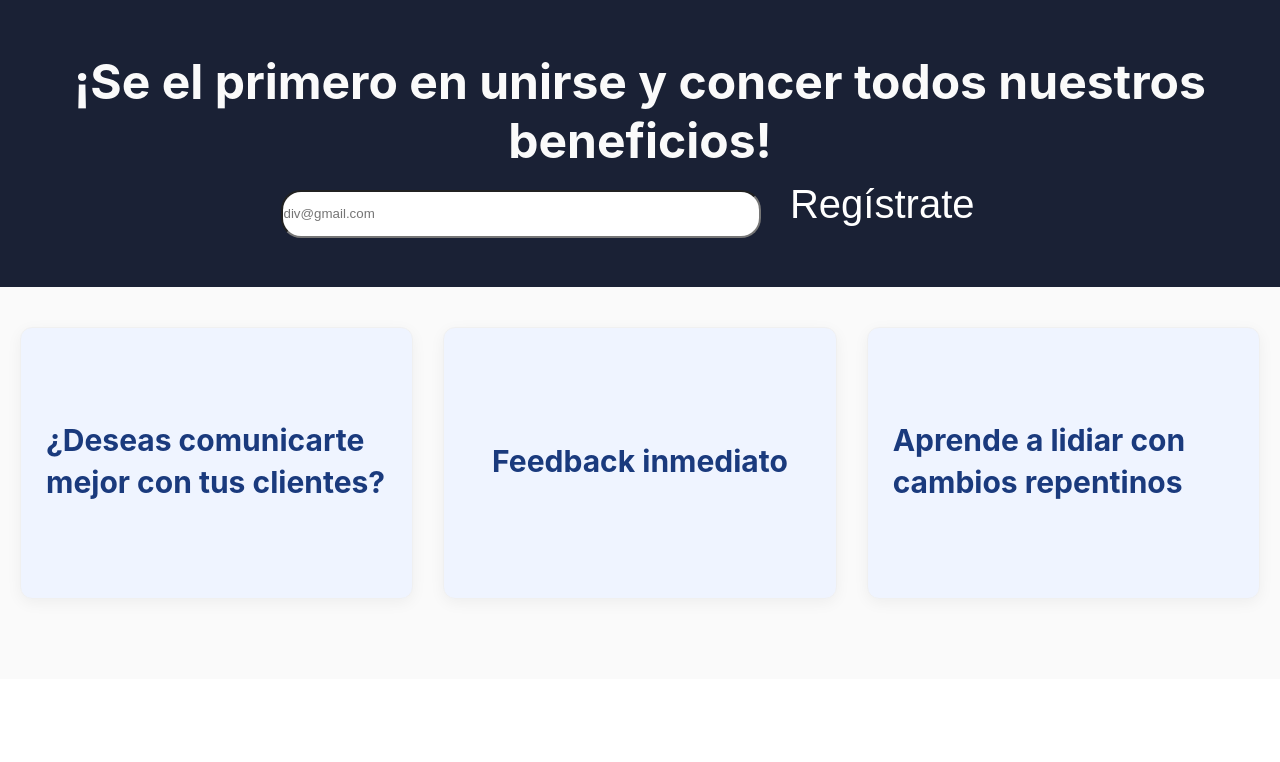
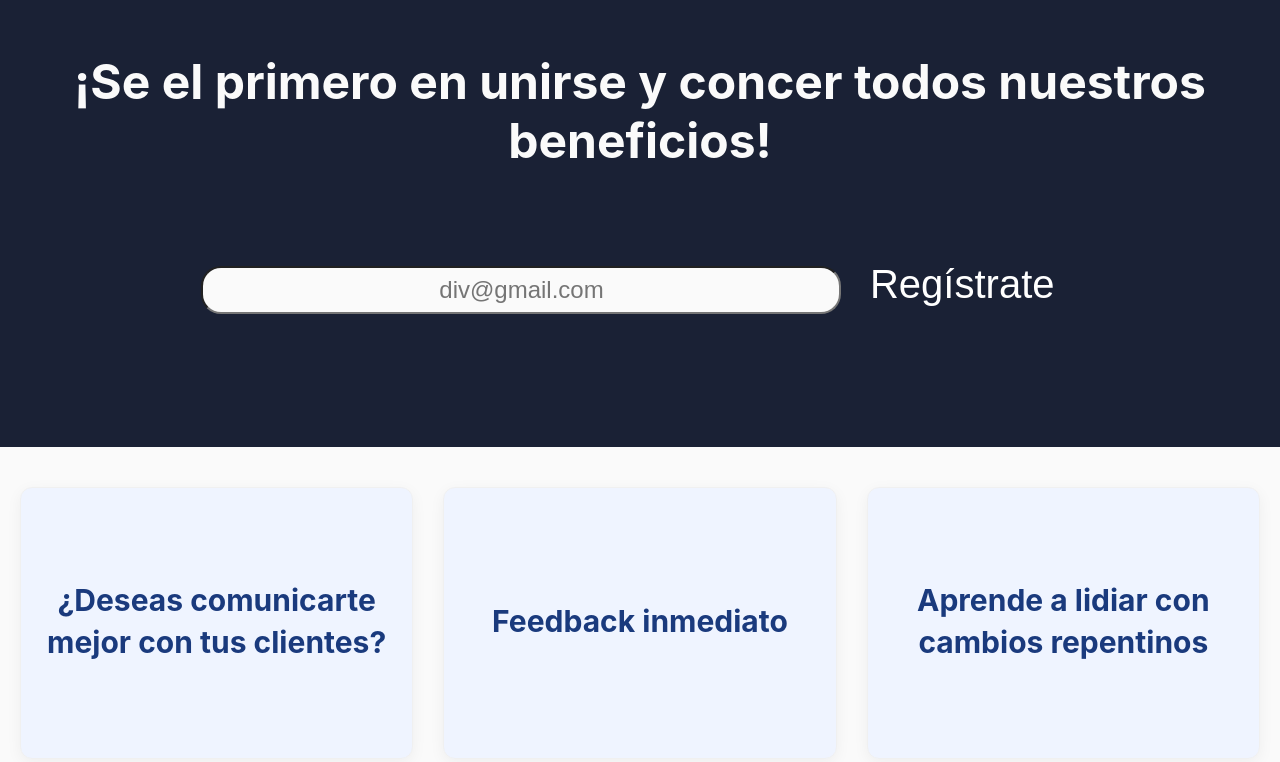
Before and after one commit to Camila-Zubia/ProyectoInnovacion_LandingPage, a plain HTML site: page inicio.html in a window 1280 px wide. Shown: the part 900-1662 px from the top of the page. Drawn offline with Linux system fonts and the light colour scheme.

Commit message:
:/ te odio css

```diff
--- a/CSS/styles.css
+++ b/CSS/styles.css
@@ -45,6 +45,7 @@ body {
 .cartel {
     text-align: center;
     background-color: #1A2135;
+    padding-bottom: 5rem;
 }
 
 .cartel h1 {
@@ -62,14 +63,21 @@ body {
 .unirse h2{
     color: #fafafa;
     font-size: 3rem;
+    padding-bottom: 5rem;
+}
+
+.unirse span{
+    align-items: center;
 }
 
 .correo{
-    color: #fafafa;
+    background-color: #fafafa;
+    color: #1A2135;
     border-radius: 20px;
-    width: 30rem;
+    width: 40rem;
     height: 3rem;
-    font-display: center;
+    text-align: center;
+    font-size: 1.5rem;
 }
 
 .btn-registrarse {
@@ -131,6 +139,7 @@ body {
     justify-content: center;
     align-items: center;
     border: 1px solid #f0f0f0;
+    text-align: center;
 }
 
 .card-front {
--- a/inicio.html
+++ b/inicio.html
@@ -22,12 +22,12 @@
     <section class="cartel">
         <h1>¡Próximamente!</h1>
         <img src="recursos/grande.jpg" alt="imagen grande" class="imagen-fondo">
-        <div>
-            <span class="unirse">
-                <h2>¡Se el primero en unirse y concer todos nuestros beneficios!</h2>
+        <div class="unirse">
+            <h2>¡Se el primero en unirse y concer todos nuestros beneficios!</h2>
+            <span>
                 <input type="text" class="correo" placeholder="div@gmail.com">
+                <button class="btn-registrarse">Regístrate</button>
             </span>
-            <button class="btn-registrarse">Regístrate</button>
         </div>
     </section>
     <section class="quienes-somos">
```
